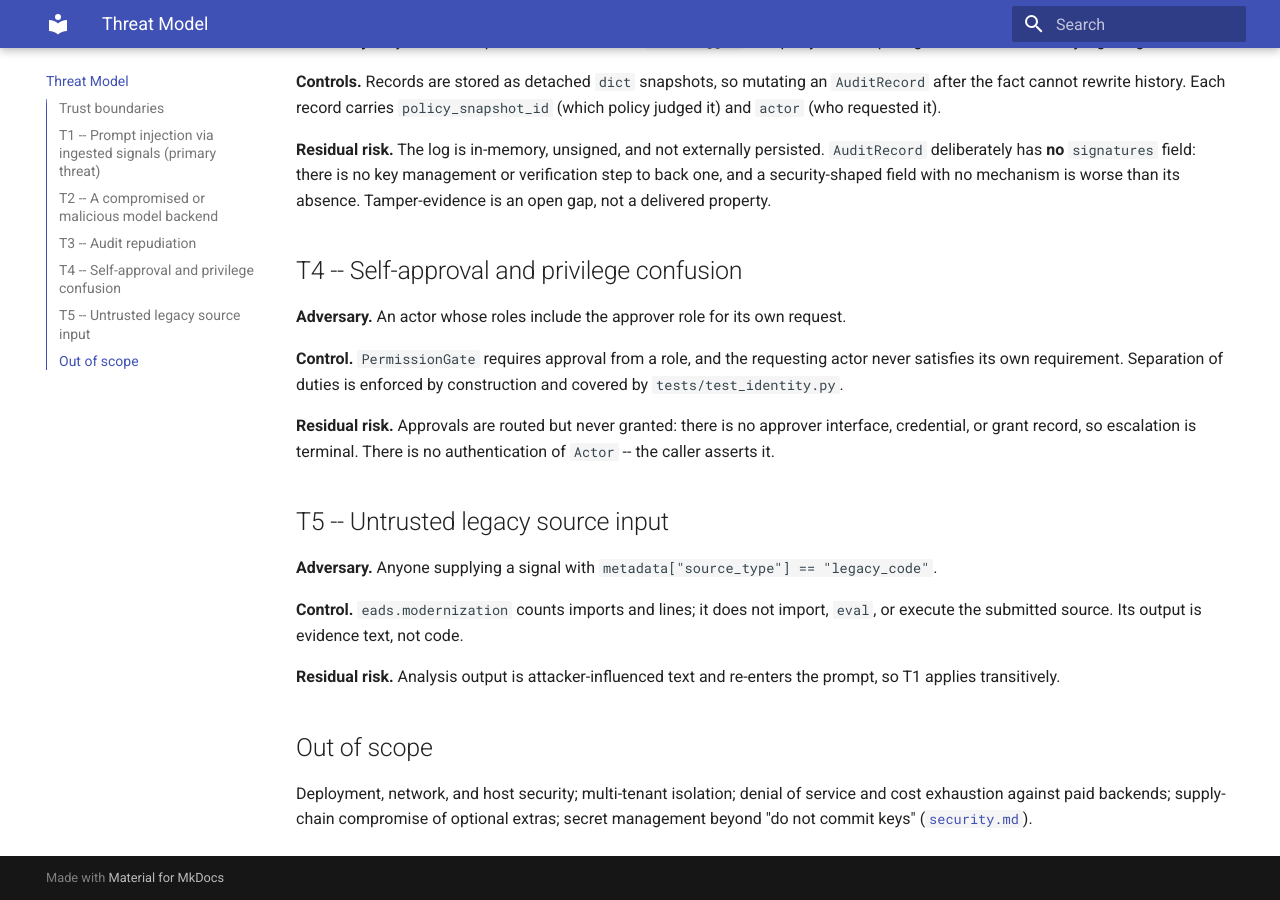
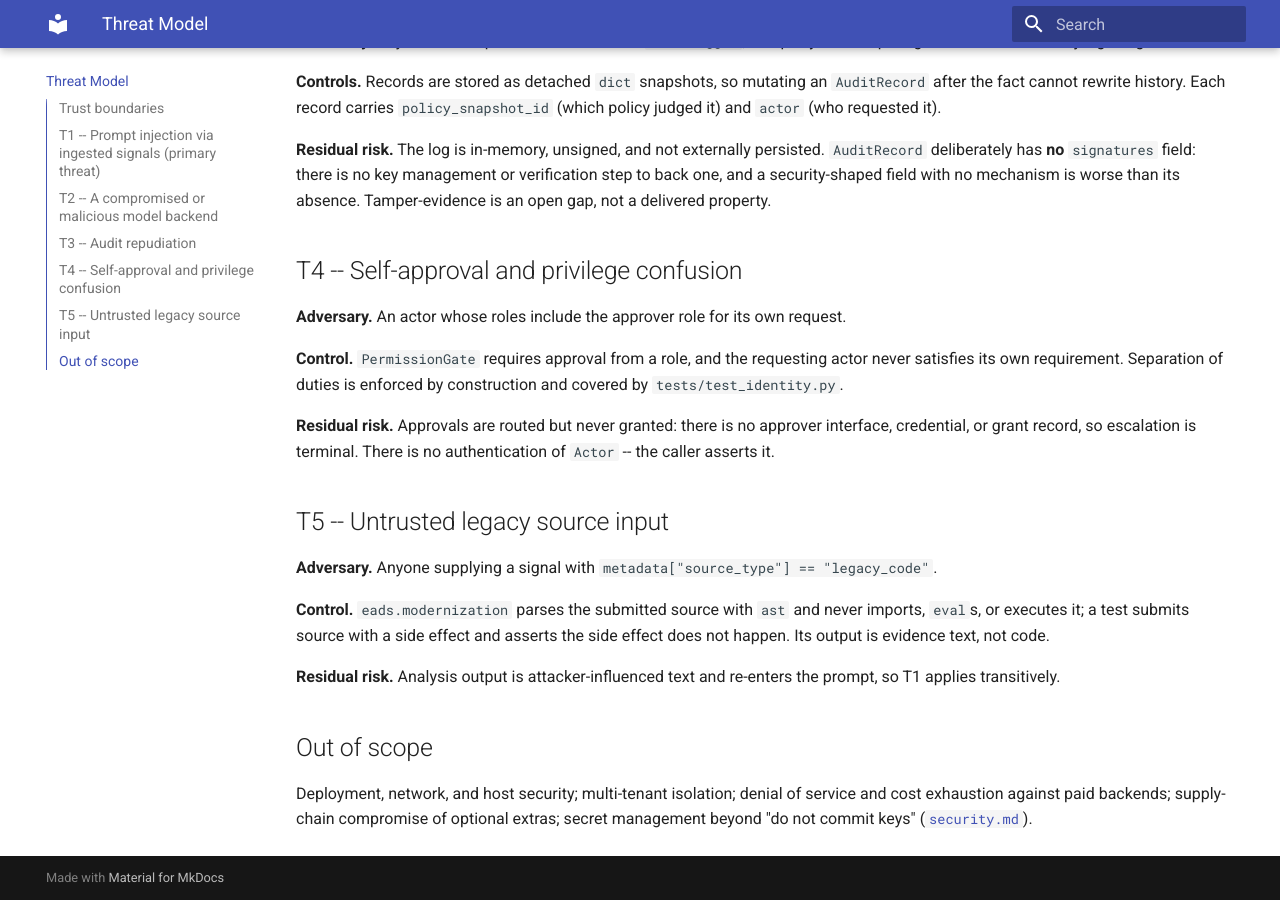
Before and after one commit to nirmaljingar/enterprise-ai-decision-systems, an MkDocs documentation site: the page built from docs/threat_model.md, in a window 1280 px wide and 900 px high, scrolled down 1934 px. Built offline with MkDocs 1.6.1 and Material for MkDocs 9.7.7, drawn with Linux system fonts in a browser that asks for light colours.

Commit message:
docs: stop labelling modernization a stub, and state what the graph cannot see
The stub row and README label described import counting, which is no longer what
the module does. The module README replaces them with the approximation's real
edges: no alias resolution, no dynamic dispatch, mutually referencing pairs only,
Python only, and no refactoring.

The threat model's T5 control said the module counts imports and lines. It now
says it parses with ast and points at the test that asserts submitted source is
not executed.

```diff
--- a/docs/threat_model.md
+++ b/docs/threat_model.md
@@ -111,8 +111,9 @@ the caller asserts it.
 
 **Adversary.** Anyone supplying a signal with `metadata["source_type"] == "legacy_code"`.
 
-**Control.** `eads.modernization` counts imports and lines; it does not import, `eval`, or execute
-the submitted source. Its output is evidence text, not code.
+**Control.** `eads.modernization` parses the submitted source with `ast` and never imports, `eval`s,
+or executes it; a test submits source with a side effect and asserts the side effect does not happen.
+Its output is evidence text, not code.
 
 **Residual risk.** Analysis output is attacker-influenced text and re-enters the prompt, so T1
 applies transitively.
```
Also changed, not shown: README.md (+6 -4 lines), docs/limitations.md (+0 -1 lines), eads/modernization/README.md (+28 -3 lines).
